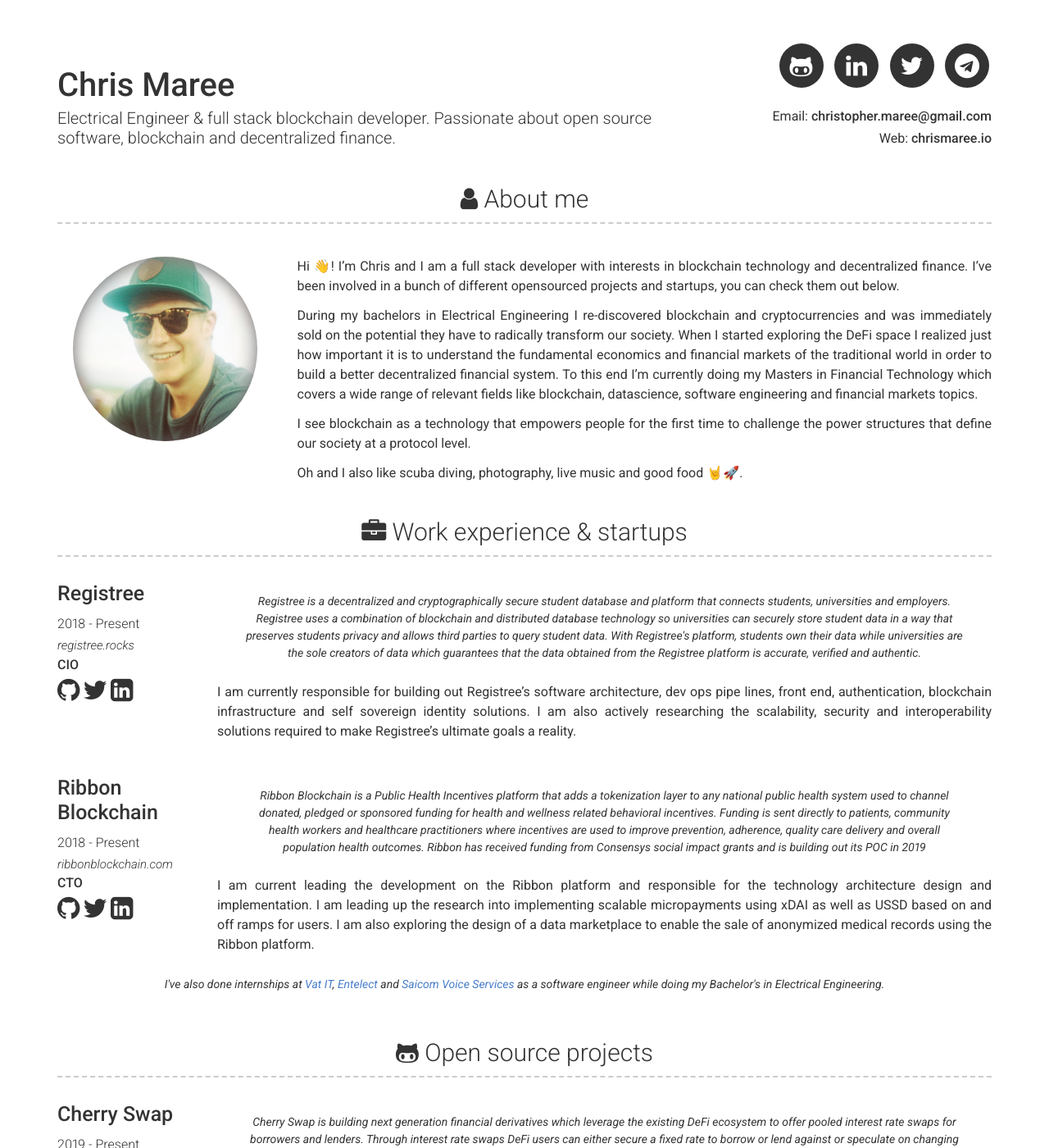
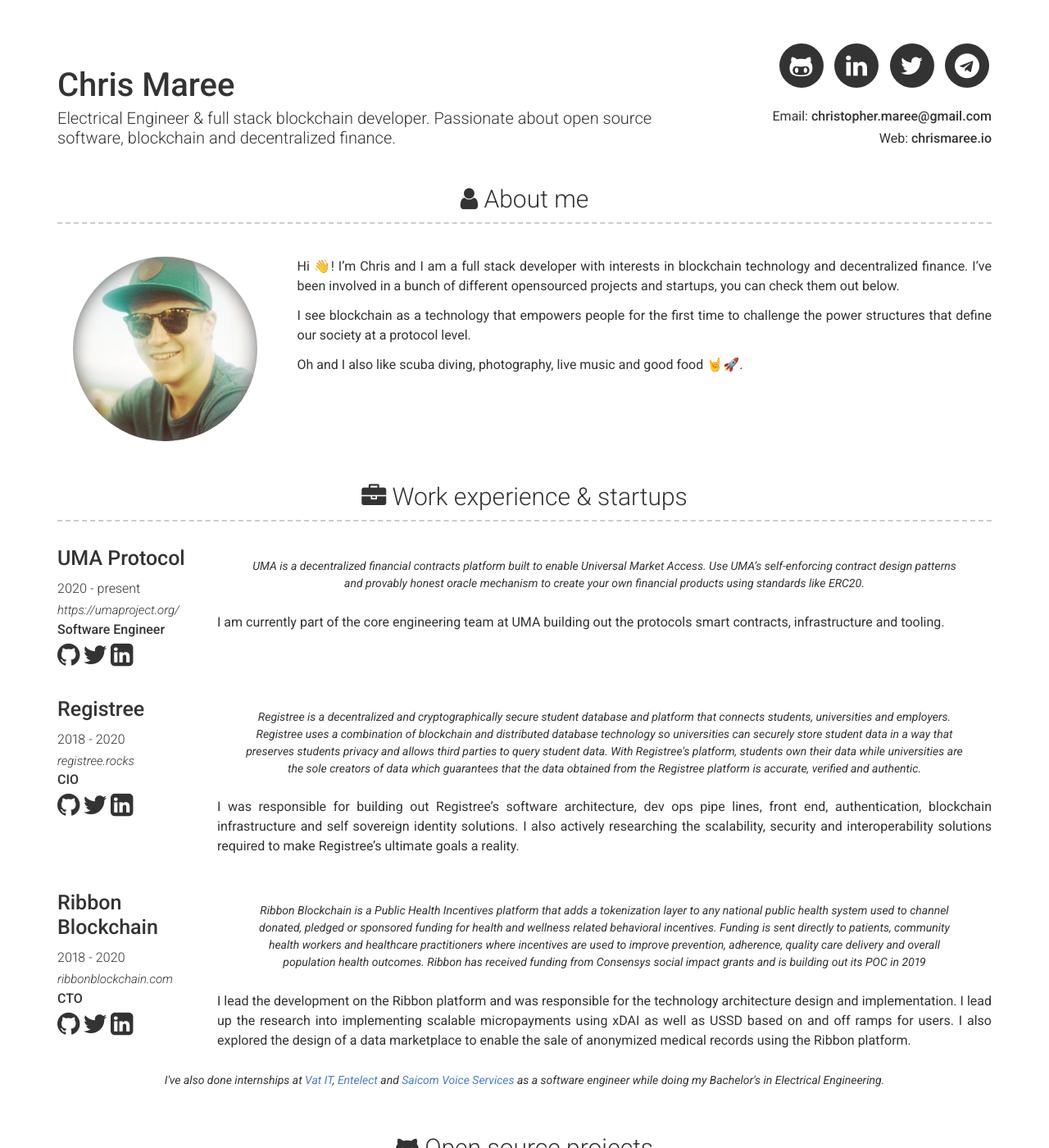
Before and after one commit to chrismaree/PersonalWebsite, a Jekyll site: the page built from index.md, in a window 1280 px wide and 1400 px high. Shown: the whole window at 82% size. Built offline with Jekyll 4.4.1, drawn with Linux system fonts in a browser that asks for light colours; some of the changed text lies outside the part shown.

Commit message:
Updated profile

```diff
--- a/_config.yml
+++ b/_config.yml
@@ -19,8 +19,6 @@
 about_profile_image: images/profilePic.jpg
 about_content: | # this will include new lines to allow paragraphs
   Hi 👋! I'm Chris and I am a full stack developer with interests in blockchain technology and decentralized finance. I've been involved in a bunch of different opensourced projects and startups, you can check them out below.
-
-  During my bachelors in Electrical Engineering I re-discovered blockchain and cryptocurrencies and was immediately sold on the potential they have to radically transform our society. When I started exploring the DeFi space I realized just how important it is to understand the fundamental economics and financial markets of the traditional world in order to build a better decentralized financial system. To this end I'm currently doing my Masters in Financial Technology which covers a wide range of relevant fields like blockchain, datascience, software engineering and financial markets topics.
 
   I see blockchain as a technology that empowers people for the first time to challenge the power structures that define our society at a protocol level.
 
--- a/_data/education.yml
+++ b/_data/education.yml
@@ -1,6 +1,6 @@
 # Education Template
 - name: University Of Cape Town
-  dates: 2019
+  dates: 2019 - 2020
   qualification: MPhil Masters In Data Science, specializing in Financial Technology
   description: |
     The Master's in Fintech offered at UCT is a new, innovative degree covering the technology behind modern financial innovation and big data analysis through in-depth training in machine learning, software design, and distributed ledger technologies. The degree combines technology with an understanding of financial markets and is designed to foster entrepreneurship. During the program we collaborate closely with fintech start-ups and the financial services industry.
--- a/_data/experience.yml
+++ b/_data/experience.yml
@@ -6,25 +6,36 @@
 #    Selected as a Devcon V Scholar amongst 50 other candidates from around the world to participate in the Ethereum Foundation’s blockchain and cryptocurrency programming.
 #   description:
 #    Through the leadership program, I accomplished the following 1) Earned a full scholarship to attend the program in Tokyo, Japan, 2) Developed blockchain 101, theory, and system design skills and completed program’s curriculum, 3) Networked with Ethereum ecosystem leaders and learned how various firms apply blockchain technology to their services and products, 4) Earned a blockchain program certification`
+- company: UMA Protocol
+  link: https://umaproject.org/
+  job_title: Software Engineer
+  dates: 2020 - present
+  github: UMAprotocol
+  twitter: UMAprotocol
+  quote: >
+    UMA is a decentralized financial contracts platform built to enable Universal Market Access. Use UMA’s self-enforcing contract design patterns and provably honest oracle mechanism to create your own financial products using standards like ERC20.
+  description: | # this will include new lines to allow paragraphs
+    I am currently part of the core engineering team at UMA building out the protocols smart contracts, infrastructure and tooling.
+  linkedin: umaproject
 - company: Registree
   link: registree.rocks
   job_title: CIO
-  dates: 2018 - Present
+  dates: 2018 - 2020
   github: Registreerocks
   twitter: registree_za
   quote: >
-   Registree is a decentralized and cryptographically secure student database and platform that connects students, universities and employers. Registree uses a combination of blockchain and distributed database technology so universities can securely store student data in a way that preserves students privacy and allows third parties to query student data. With Registree's platform, students own their data while universities are the sole creators of data which guarantees that the data obtained from the Registree platform is accurate, verified and authentic.
+    Registree is a decentralized and cryptographically secure student database and platform that connects students, universities and employers. Registree uses a combination of blockchain and distributed database technology so universities can securely store student data in a way that preserves students privacy and allows third parties to query student data. With Registree's platform, students own their data while universities are the sole creators of data which guarantees that the data obtained from the Registree platform is accurate, verified and authentic.
   description: | # this will include new lines to allow paragraphs
-   I am currently responsible for building out Registree's software architecture, dev ops pipe lines, front end, authentication, blockchain infrastructure and self sovereign identity solutions. I am also actively researching the scalability, security and interoperability solutions required to make Registree's ultimate goals a reality.
+    I was responsible for building out Registree's software architecture, dev ops pipe lines, front end, authentication, blockchain infrastructure and self sovereign identity solutions. I also actively researching the scalability, security and interoperability solutions required to make Registree's ultimate goals a reality.
   linkedin: registree
 - company: Ribbon Blockchain
   link: ribbonblockchain.com
   job_title: CTO
-  dates: 2018 - Present
+  dates: 2018 - 2020
   github: ribbonblockchain
   twitter: RibbonPlatform
   quote: >
-   Ribbon Blockchain is a Public Health Incentives platform that adds a tokenization layer to any national public health system used to channel donated, pledged or sponsored funding for health and wellness related behavioral incentives. Funding is sent directly to patients, community health workers and healthcare practitioners where incentives are used to improve prevention, adherence, quality care delivery and overall population health outcomes. Ribbon has received funding from Consensys social impact grants and is building out its POC in 2019
+    Ribbon Blockchain is a Public Health Incentives platform that adds a tokenization layer to any national public health system used to channel donated, pledged or sponsored funding for health and wellness related behavioral incentives. Funding is sent directly to patients, community health workers and healthcare practitioners where incentives are used to improve prevention, adherence, quality care delivery and overall population health outcomes. Ribbon has received funding from Consensys social impact grants and is building out its POC in 2019
   description: | # this will include new lines to allow paragraphs
-   I am current leading the development on the Ribbon platform and responsible for the technology architecture design and implementation. I am leading up the research into implementing scalable micropayments using xDAI as well as USSD based on and off ramps for users. I am also exploring the design of a data marketplace to enable the sale of anonymized medical records using the Ribbon platform.
+    I lead the development on the Ribbon platform and was responsible for the technology architecture design and implementation. I lead up the research into implementing scalable micropayments using xDAI as well as USSD based on and off ramps for users. I also explored the design of a data marketplace to enable the sale of anonymized medical records using the Ribbon platform.
   linkedin: ribbonblockchain
--- a/_data/otherProjects.yml
+++ b/_data/otherProjects.yml
@@ -1,11 +1,25 @@
 # Education Template
-- name: $Dai Daddy
+- name: UpsideDai
+  date: 2019
+  link: https://upsidedai.com/
+  github: Daichotomy/UpSideDai
+  description: |
+    UpsideDai is a highly leveraged contract for difference (CFD) built on Dai, Uniswap and Maker. This mechanism enables traders and speculators to bet on and hedge against price fluctuations of Dai by buying leveraged long or short positions. The CFD construction enables high leverage (20x) while remaining capital efficient and not requiring high margin requirements (100% collateralization). Positions are priced against the market observable Dai/Usd price by using a combination of the Maker oracle and Uniswap.
+  tags: [Blockchain, Dapp, EthDenver Hackathon 2020 winner 🏆, DeFi]
+- name: $DAI Daddy II (Uncensored)
+  date: 2019
+  link: https://devpost.com/software/dai-daddy-ii-uncensored
+  github: DaddyDeFi/DaiDaddy
+  description: |
+    DAI Daddy II builds on enabling the unwinding CDPs. Under this model, rather than requiring a counterparty to ensure a CDP is repaid, the new DAI Daddy smart contract withdraws collateral from the CDP, uses Kyber Network to convert this ETH to DAI, and then pays off the CDP and returns the remaining ETH collateral to the owner.
+  tags: [Blockchain, Dapp, Kyber DeFi Virtual Hackathon 2019 finalists 🥈, DeFi]
+- name: $DAI Daddy
   date: 2019
   link: https://daidaddy.xyz/
   github: diffusioncon/Team-30
   description: |
-    Dai Daddy is an autonomous platform for buying and selling Maker CDPs. Sellers can list their CDP for sale and offer a "discount rate" - less than the 13% fee they would have to pay if forcibly liquidated - which incentivises buyers to provide capital upfront and buy out the seller's debt. In this way it acts like a debt market for makerCDPs. Dai Daddy won the Diffusion 2019 DeFi hackathon track in Berlin.
-  tags: [Blockchain, Dapp, Hackathon, DeFi]
+    Dai Daddy is an autonomous platform for buying and selling Maker CDPs. Sellers can list their CDP for sale and offer a "discount rate" - less than the 13% fee they would have to pay if forcibly liquidated - which incentivises buyers to provide capital upfront and buy out the seller's debt. In this way it acts like a debt market for makerCDPs.
+  tags: [Blockchain, Dapp, Diffusion DeFi  Hackathon 2019 winner 🏆, DeFi]
 - name: MoonSteps
   date: 2019
   link: moonsteps.space
@@ -31,8 +45,8 @@
   link: ethsnap.fund
   github: constantiam/snap
   description: |
-    Dapp which creates automatically rebalancing crypto funds in a decentralized and trustless manor. Snap fund leverages decentralized exchanges for automated portfolio rebalancing to maintain a predefined ratio of `ERC20` tokens. This project was part of the EthCapetown hackathon 2019 which we won with this submission.
-  tags: [Blockchain, Dapp, Vyper, DeFi, Hackathon]
+    Dapp which creates automatically rebalancing crypto funds in a decentralized and trustless manor. Snap fund leverages decentralized exchanges for automated portfolio rebalancing to maintain a predefined ratio of `ERC20` tokens.
+  tags: [Blockchain, Dapp, Vyper, DeFi, EthCapetown Hackathon 2019 winner 🏆]
 - name: Blockchain Art Directory
   date: 2019
   link: blockchainart.directory
@@ -63,15 +77,16 @@
 - name: blockPoll
   date: 2018
   github: when-moon/blockPoll
-  tags: [Blockchain, Dapp, Solidity, Hackathon]
+  tags: [Blockchain, Dapp, Solidity, Unlock the Block Hackathon 2018 Winner 🏆]
   description: |
-    blockPoll is a pseudo-anonymous, online, blockchain-based voting tool, used to facilitate organizational-based proxy voting and polling mechanisms for a wide array of uses. Joint first place winner at Unlock the Block Hackathon in Capetown 2018.
+    blockPoll is a pseudo-anonymous, online, blockchain-based voting tool, used to facilitate organizational-based proxy voting and polling mechanisms for a wide array of uses.
 - name: LunaBound
   date: 2018
   github: BLOCKCHAINGERS/LUNABOUND
-  tags: [Blockchain, Dapp, Solidity, Hackathon]
+  tags:
+    [Blockchain, Dapp, Solidity, Blockchaingers Hackathon 2018 second place 🥈]
   description: |
-    Co-owned multisignature staking pool for Ethereum’s proof of stake. Was conceptual before ETH2.0 specks were full defined or fleshed out and explored the possibility of staking pools. My team took second place in the Netherlands Blockchaingers hakathon 2018.
+    Co-owned multisignature staking pool for Ethereum’s proof of stake. Was conceptual before ETH2.0 specks were full defined or fleshed out and explored the possibility of staking pools.
 - name: Pango
   date: 2017
   github: PangoProject/PangoSign
```
Also changed, not shown: _data/projects.yml (+10 -1 lines).
